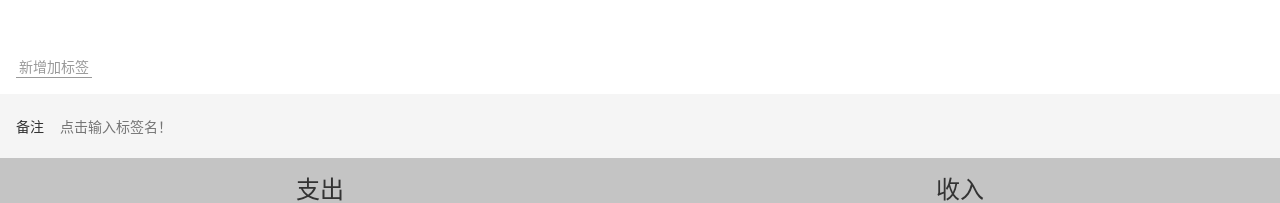
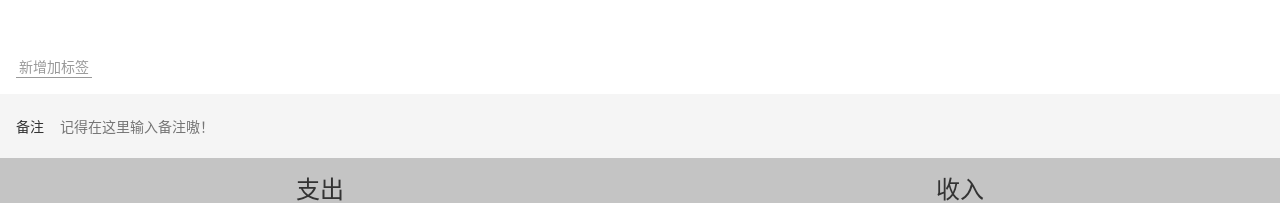
Before and after one commit to RenLishisan/tally, a Vue app: page /labels#/money in a window 1280 px wide. Shown: the part 196-399 px from the top of the page. Built offline with nearby package versions, Linux system fonts and the light colour scheme.

Commit message:
修复 value 被赋值的问题

```diff
--- a/src/components/Money/Formltem.vue
+++ b/src/components/Money/Formltem.vue
@@ -2,9 +2,11 @@
     <div>
         <label class="formItem">
             <span class="name">{{this.fieldName}}</span>
-            <input placeholder="点击输入标签名！"
+            <input :placeholder="placeholder"
+                   :value="value"
+                   @input="onValueChanged($event.target.value)"
                    type="text"
-                   v-model="value">
+                   >
         </label>
     </div>
 </template>
@@ -15,7 +17,7 @@
 
     @Component
     export default class FormItem extends Vue {
-       @Prop({default:''}) value!: string;
+        @Prop({default: ''}) readonly value!: string;
 
         @Prop({required: true}) fieldName!: string;
         @Prop() placeholder?: string;
@@ -24,8 +26,6 @@
         onValueChanged(value: string) {
             this.$emit('update:value', value);
         }
-
-
     }
 </script>
 
@@ -35,6 +35,7 @@
         padding-left: 16px;
         display: flex;
         align-items: center;
+
         .name {
             padding-right: 16px;
         }
```
